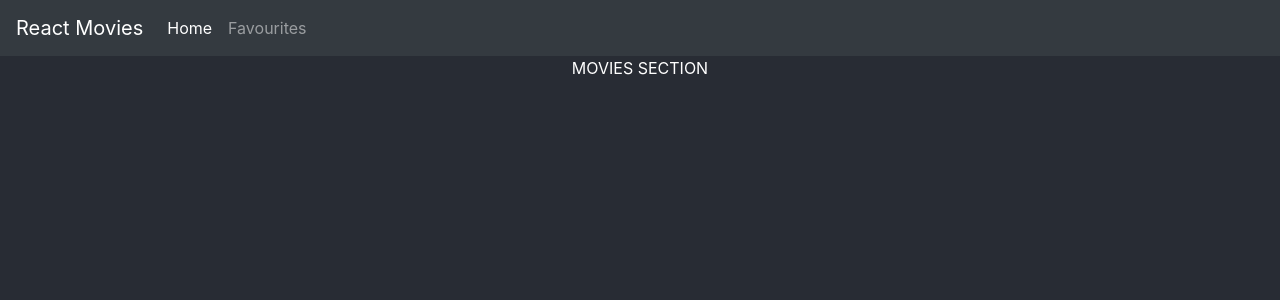
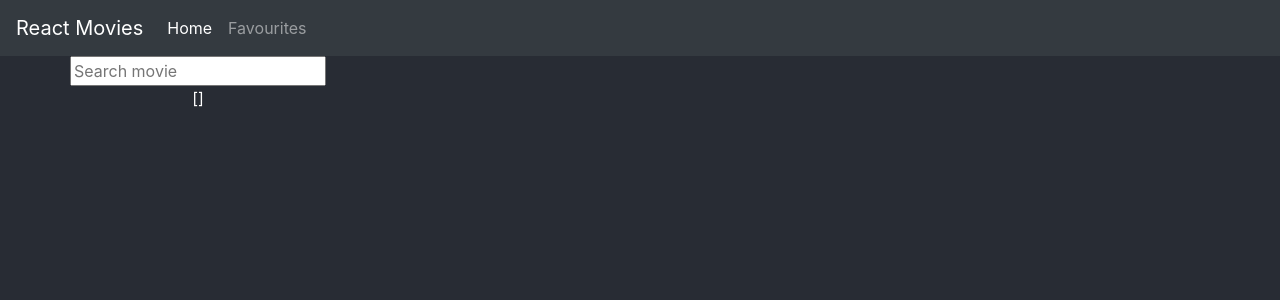
Before and after one commit to lucasvallejo92/movies, a React (Create React App) app: page / in a window 1280 px wide. Shown: the top 300 px of the page. Built offline with nearby package versions, Linux system fonts and the light colour scheme.

Commit message:
Rxjs and searchBar

```diff
--- a/package.json
+++ b/package.json
@@ -13,7 +13,8 @@
     "react-dom": "^16.12.0",
     "react-redux": "^7.1.3",
     "react-scripts": "3.4.0",
-    "redux": "^4.0.5"
+    "redux": "^4.0.5",
+    "rxjs": "^6.5.4"
   },
   "scripts": {
     "start": "react-scripts start",
--- a/src/app/App.css
+++ b/src/app/App.css
@@ -4,28 +4,3 @@
   color: white;
   min-height: 100vh;
 }
-
-
-.App-header {
-  background-color: #282c34;
-  min-height: 100vh;
-  display: flex;
-  flex-direction: column;
-  align-items: center;
-  justify-content: center;
-  font-size: calc(10px + 2vmin);
-  color: white;
-}
-
-.App-link {
-  color: #61dafb;
-}
-
-@keyframes App-logo-spin {
-  from {
-    transform: rotate(0deg);
-  }
-  to {
-    transform: rotate(360deg);
-  }
-}
--- a/src/app/App.jsx
+++ b/src/app/App.jsx
@@ -7,13 +7,14 @@ import Favourite from './scenes/Favourite';
 
 function App(props) {
   const { section } = props;
-  const homeSection = () => section == 'HOME';
   return (
     <div className="App">
       <Menu/>
-      {
-        (section == 'HOME' && <Movies/>) || <Favourite/>
-      }
+      <div className="container">
+        {
+          (section == 'HOME' && <Movies/>) || <Favourite/>
+        }
+      </div>
     </div>
   );
 }
--- a/src/app/components/SearchBar/index.jsx
+++ b/src/app/components/SearchBar/index.jsx
@@ -1,10 +1,54 @@
-import React from 'react';
+import React, { useEffect, useState } from 'react';
+import ENVIRONMENT from '../../../environments/environment';
+import { from, BehaviorSubject } from 'rxjs';
+import { map, filter, delay, mergeMap, debounceTime, distinctUntilChanged } from 'rxjs/operators';
+
+const getMoviesByName = async name => {
+    const { Search: response } =  await fetch(
+        `${ENVIRONMENT.SERVICE_URL}?s=${name}&plot=full&apikey=${ENVIRONMENT.API_KEY}`
+    ).then(res => res.json());
+    return response;
+}
+
+let searchSubject = new BehaviorSubject('');
+let searchResultObservable = searchSubject.pipe(
+    filter(val => val.length > 1),
+    debounceTime(750),
+    distinctUntilChanged(),
+    mergeMap(val => from(getMoviesByName(val)))
+);
+
+
+const useObservable = (observable, setter) => {
+    useEffect(() => {
+        let subscription = observable.subscribe(result => {
+            setter(result);
+        })
+
+        return () => subscription.unsubscribe();
+    }, [observable, setter]);
+};
 
 function SearchBar() {
+    const [search, setSearch] = useState('');
+    const [results, setResults] = useState([]);
 
+    useObservable(searchResultObservable, setResults);
+
+    const handleSearchChange = e => {
+        const newValue = e.target.value;
+        setSearch(newValue);
+        searchSubject.next(newValue);
+    }
     return (
         <div>
-            <p>SearchBar SECTION</p>
+            <input
+                type="text"
+                placeholder="Search movie"
+                value={search}
+                onChange={handleSearchChange}
+            />
+            <div>{JSON.stringify(results, null, 2)}</div>
         </div>
     );
 }
--- a/src/app/scenes/Movies/index.jsx
+++ b/src/app/scenes/Movies/index.jsx
@@ -1,10 +1,11 @@
 import React from 'react';
+import SearchBar from '../../components/SearchBar'
 
 function Movies() {
 
     return (
-        <div>
-            <p>MOVIES SECTION</p>
+        <div className="row">
+            <SearchBar/>
         </div>
     );
 }
```
